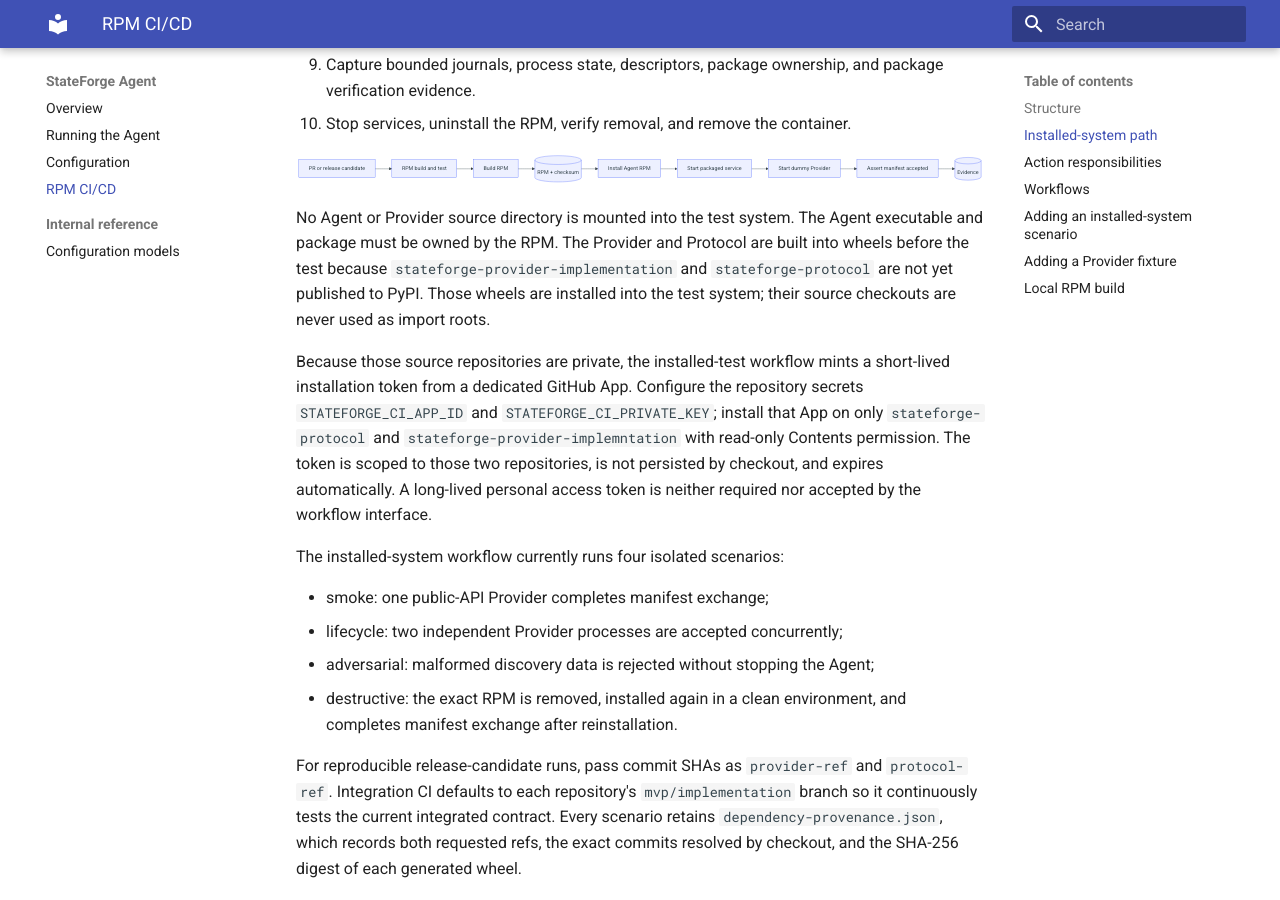
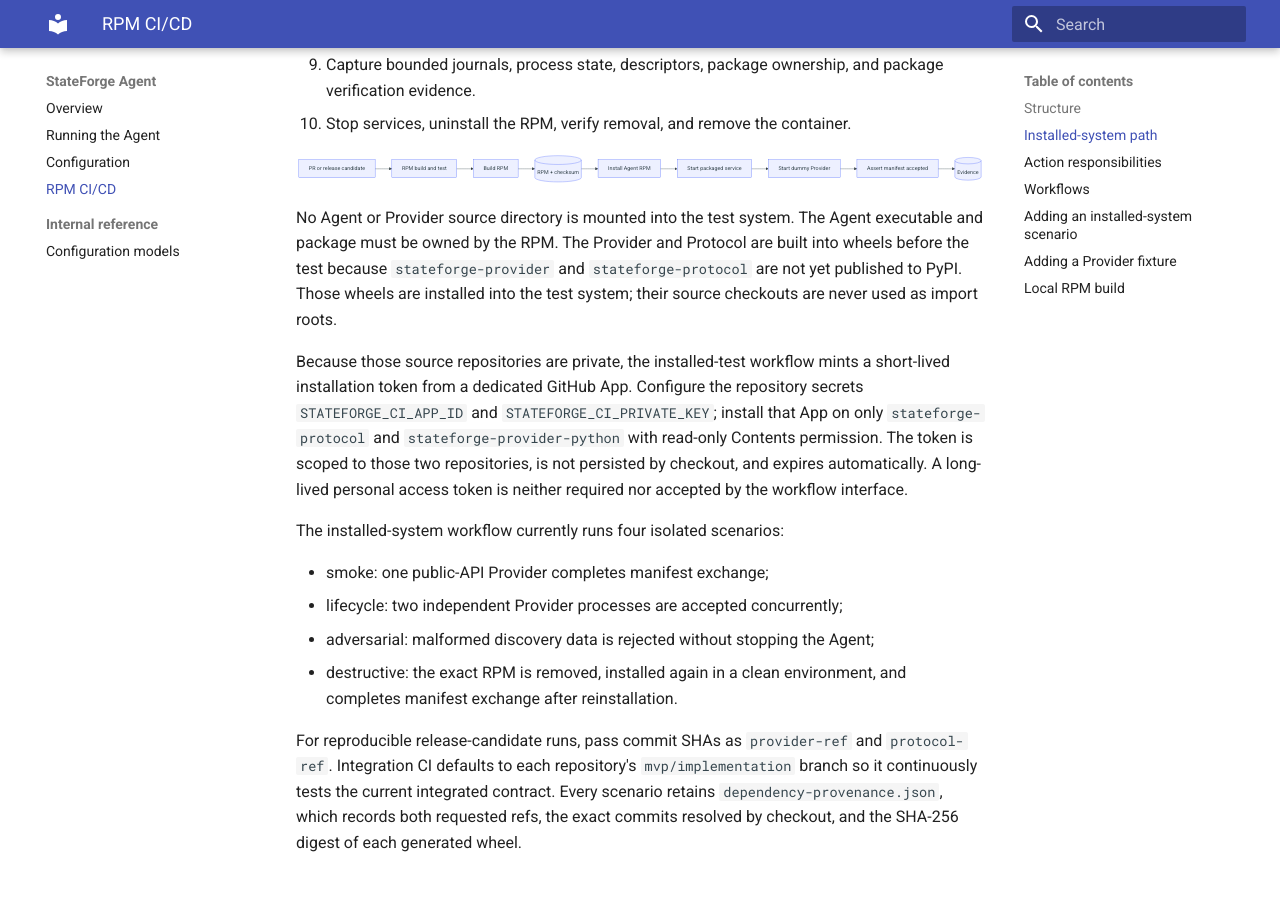
Before and after one commit to stateforge-org/stateforge-agent, an MkDocs documentation site: the page built from docs/ci-cd.md, in a window 1280 px wide and 900 px high, scrolled down 1439 px. Built offline with MkDocs 1.6.1 and Material for MkDocs 9.7.7, drawn with Linux system fonts in a browser that asks for light colours; some of the changed text lies outside the part shown.

Commit message:
chore: use final Python Provider package identity (#12)
CI failed since provider mvp/implementation has not been merged yet.

```diff
--- a/docs/ci-cd.md
+++ b/docs/ci-cd.md
@@ -83,7 +83,7 @@ flowchart LR
 No Agent or Provider source directory is mounted into the test system. The
 Agent executable and package must be owned by the RPM. The Provider and
 Protocol are built into wheels before the test because
-`stateforge-provider-implementation` and `stateforge-protocol` are not yet
+`stateforge-provider` and `stateforge-protocol` are not yet
 published to PyPI. Those wheels are installed into the test system; their
 source checkouts are never used as import roots.
 
@@ -91,7 +91,7 @@ Because those source repositories are private, the installed-test workflow
 mints a short-lived installation token from a dedicated GitHub App. Configure
 the repository secrets `STATEFORGE_CI_APP_ID` and
 `STATEFORGE_CI_PRIVATE_KEY`; install that App on only
-`stateforge-protocol` and `stateforge-provider-implemntation` with read-only
+`stateforge-protocol` and `stateforge-provider-python` with read-only
 Contents permission. The token is scoped to those two repositories, is not
 persisted by checkout, and expires automatically. A long-lived personal
 access token is neither required nor accepted by the workflow interface.
```
Also changed, not shown: other parts of docs/ci-cd.md (+1 -1 lines), .claude/skills/stateforge-protocol-development/SKILL.md (+1 -1 lines), CLAUDE.md (+1 -1 lines), 5 other files.
